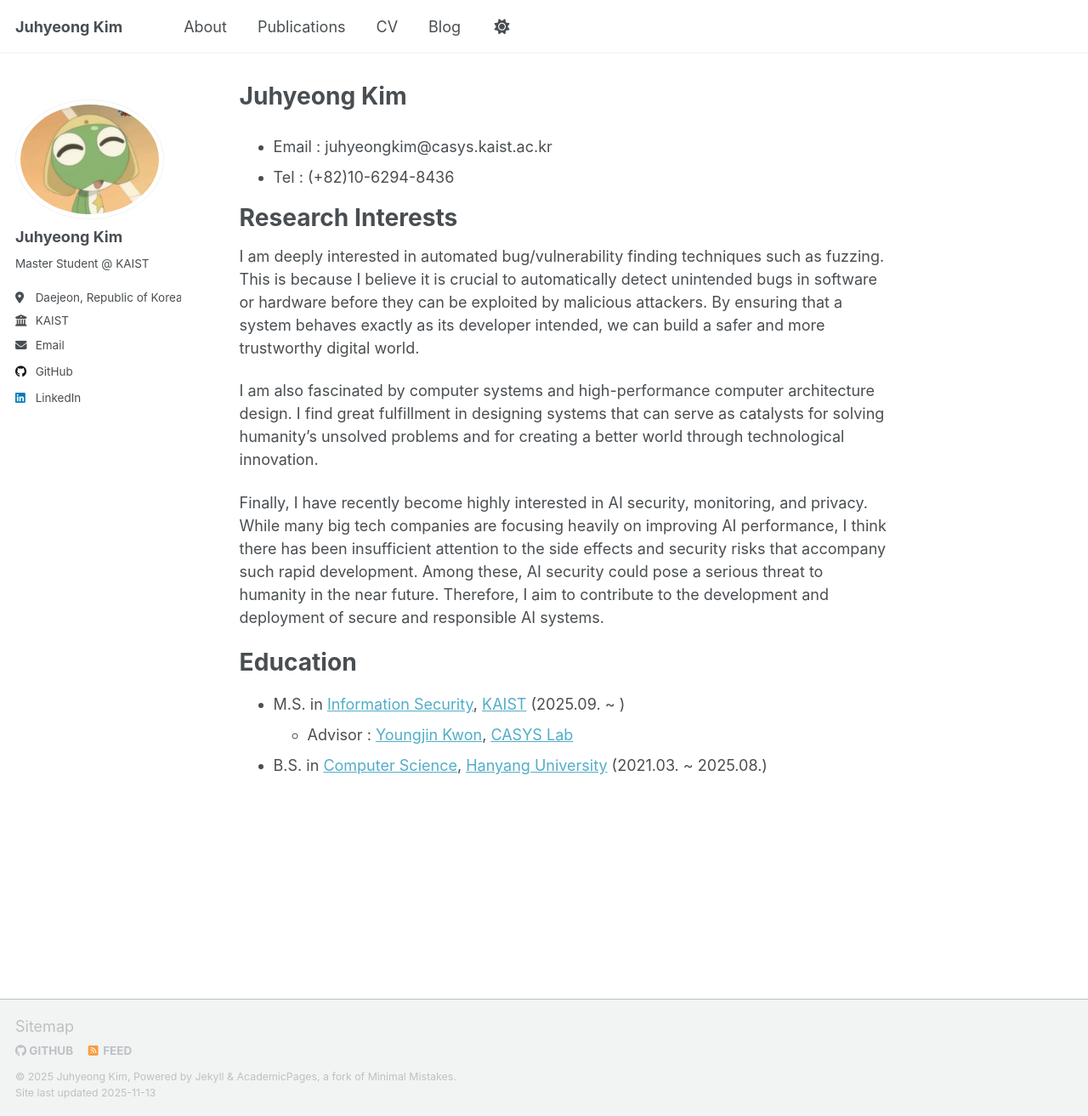
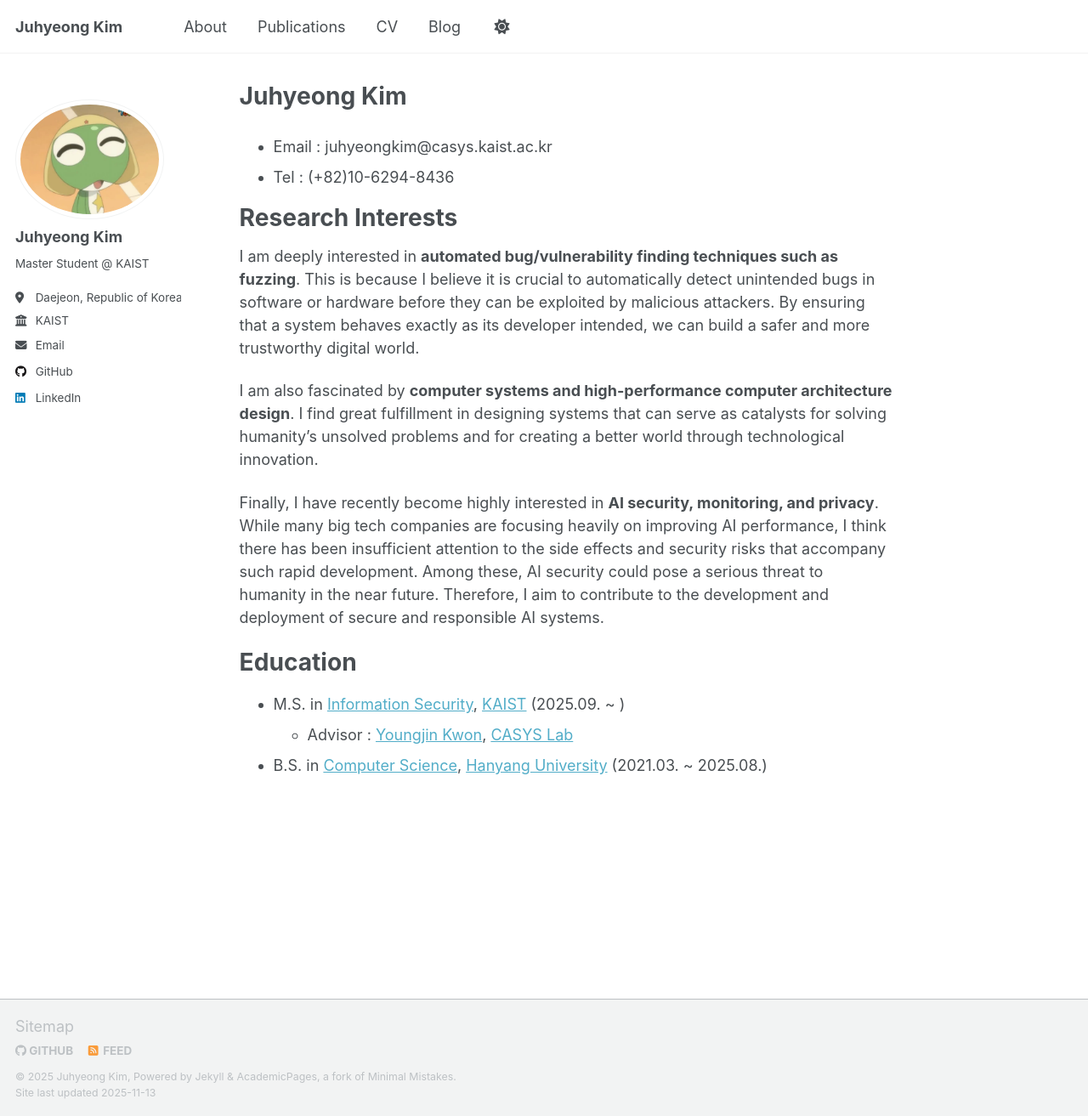
Before and after one commit to r0r0k/r0r0k.github.io, a Jekyll site: the page built from _pages/about.md, in a window 1280 px wide and 1313 px high. Shown: the whole window at 85% size. Built offline with Jekyll 4.4.1, drawn with Linux system fonts in a browser that asks for light colours; a script that is not in the unit is left out.

```diff
--- a/_pages/about.md
+++ b/_pages/about.md
@@ -12,13 +12,13 @@ redirect_from:
 
 # Research Interests
 
-I am deeply interested in automated bug/vulnerability finding techniques such as fuzzing.
+I am deeply interested in **automated bug/vulnerability finding techniques such as fuzzing**.
 This is because I believe it is crucial to automatically detect unintended bugs in software or hardware before they can be exploited by malicious attackers.
 By ensuring that a system behaves exactly as its developer intended, we can build a safer and more trustworthy digital world.
 
-I am also fascinated by computer systems and high-performance computer architecture design. I find great fulfillment in designing systems that can serve as catalysts for solving humanity’s unsolved problems and for creating a better world through technological innovation.
+I am also fascinated by **computer systems and high-performance computer architecture design**. I find great fulfillment in designing systems that can serve as catalysts for solving humanity’s unsolved problems and for creating a better world through technological innovation.
 
-Finally, I have recently become highly interested in AI security, monitoring, and privacy.
+Finally, I have recently become highly interested in **AI security, monitoring, and privacy**.
 While many big tech companies are focusing heavily on improving AI performance, I think there has been insufficient attention to the side effects and security risks that accompany such rapid development.
 Among these, AI security could pose a serious threat to humanity in the near future.
 Therefore, I aim to contribute to the development and deployment of secure and responsible AI systems.
```
